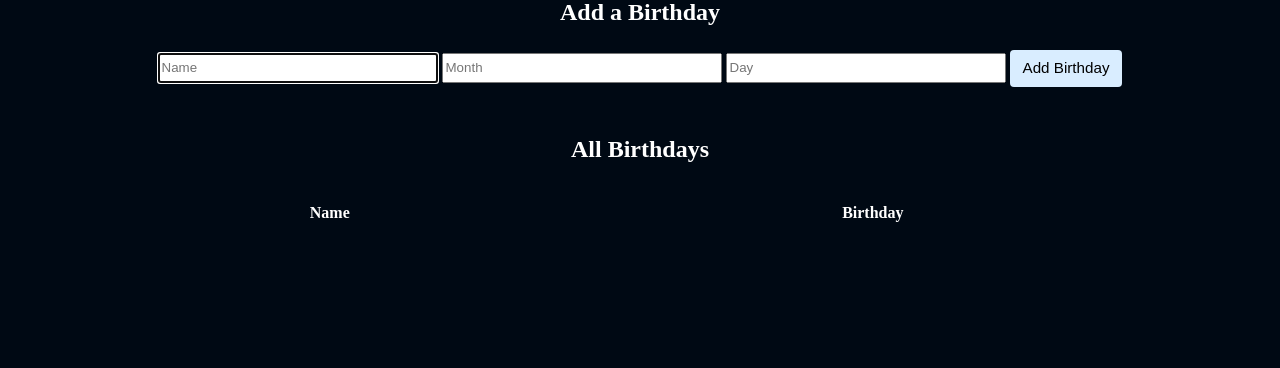
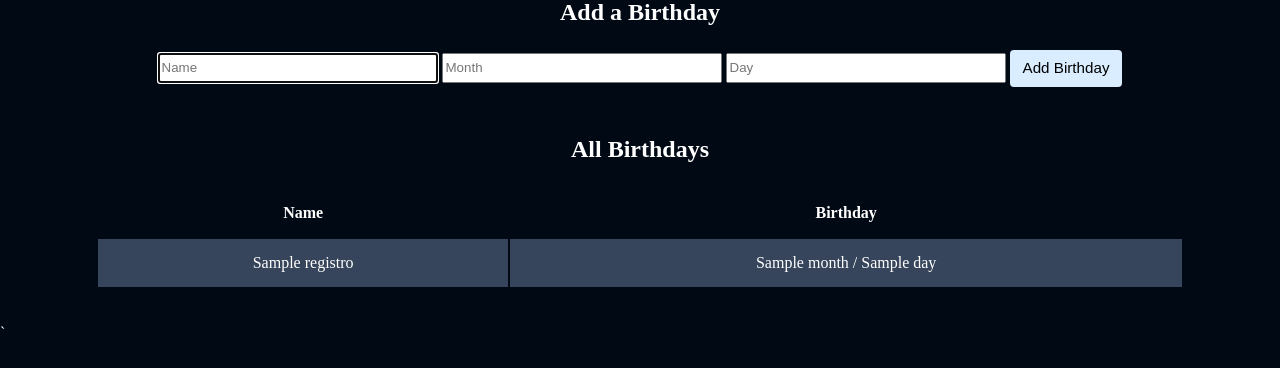
Before and after one commit to dejoao/cs50x, a Flask app: template week9/birthdays/templates/index.html in a window 1280 px wide. Shown: the part 266-634 px from the top of the page. Run offline with Flask 3, Linux system fonts and the light colour scheme; the template is opened without the code that fills it: most values are stand-ins (such as "Sample title", 1, 10 or a date in 2020); lists and menus that the app fills with data are empty; some libraries are stand-ins or nearby versions.

Commit message:
solucao birthdays

```diff
--- a/week9/birthdays/app.py
+++ b/week9/birthdays/app.py
@@ -25,13 +25,16 @@
 @app.route("/", methods=["GET", "POST"])
 def index():
     if request.method == "POST":
+        name = request.form.get("name")
+        month = request.form.get("month")
+        day = request.form.get("day")
 
         # TODO: Adicionar a entrada do usuário no banco de dados
-
+        db.execute("INSERT INTO birthdays (name, month, day) VALUES (?, ?, ?)", name, month, day)
         return redirect("/")
 
     else:
 
         # TODO: Exibir as entradas no banco de dados em index.html
-
-        return render_template("index.html")
+        registros = db.execute("SELECT name, month, day FROM birthdays;")
+        return render_template("index.html", registros=registros)
--- a/week9/birthdays/templates/index.html
+++ b/week9/birthdays/templates/index.html
@@ -17,8 +17,8 @@
                 <!-- TODO: Criar um formulário para os usuários enviarem um nome, um mês e um dia -->
                 <form action="/" method="post">
                     <input autocomplete="off" autofocus placeholder="Name" name="name" type="text" required>
-                    <input autocomplete="off" autofocus placeholder="Month" month="month" type="text" required>
-                    <input autocomplete="off" autofocus placeholder="Day" day="day" type="text" required>
+                    <input autocomplete="off" autofocus placeholder="Month" name="month" type="number" required>
+                    <input autocomplete="off" autofocus placeholder="Day" name="day" type="number" required>
                     <button type="submit">Add Birthday</button>
                 </form>
             </div>
@@ -35,10 +35,16 @@
                     </thead>
                     <tbody>
                         <!-- TODO: Percorrer as entradas do banco de dados para exibi-las nesta tabela -->
+                        {% for registro in registros %}
+                        <tr>
+                            <td>{{ registro.name }}</td>
+                            <td>{{ registro.month}} / {{registro.day }}</td>
+                         </tr>
+                        {% endfor %}
 
                     </tbody>
                 </table>
             </div>
         </div>
     </body>
-</html>
+</html>`
```
Also changed, not shown: week9/birthdays/birthdays.db.
